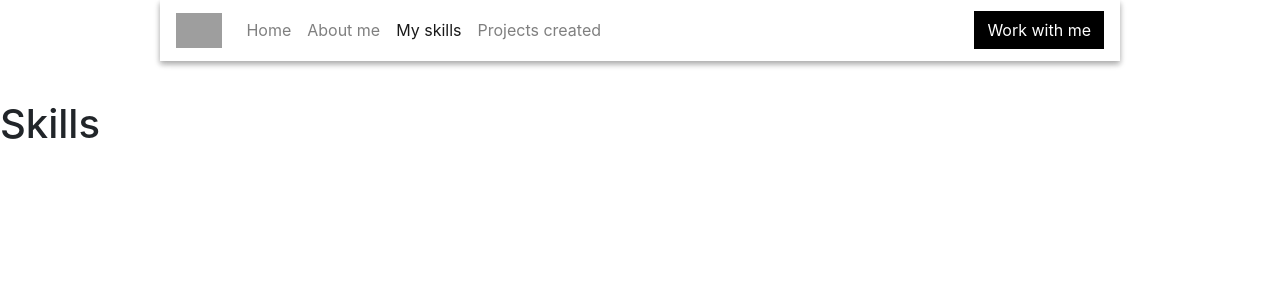
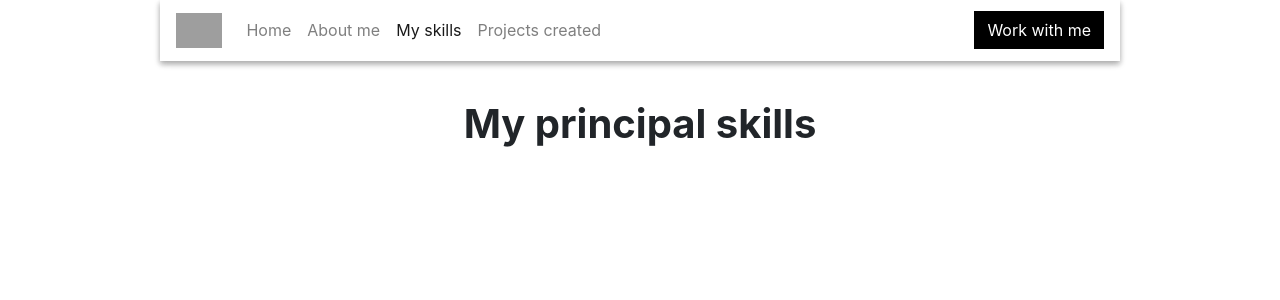
Before and after one commit to AlejandroMilan/MilanPortfolio, a Nuxt app: page /skills in a window 1280 px wide. Shown: the top 300 px of the page. Built offline with nearby package versions, Linux system fonts and the light colour scheme; grey boxes are pictures that could not be loaded.

Commit message:
Skills title component added to skills page

```diff
--- a/pages/skills.vue
+++ b/pages/skills.vue
@@ -1,8 +1,16 @@
 <template>
-  <h1>Skills</h1>
+  <main>
+    <SkillsTitle></SkillsTitle>
+  </main>
 </template>
 
 <script lang="ts">
 import Vue from 'vue'
-export default Vue.extend({})
+import SkillsTitle from '~/components/skills_page-components/SkillsTitle.vue'
+
+export default Vue.extend({
+  components: {
+    SkillsTitle,
+  },
+})
 </script>
```
